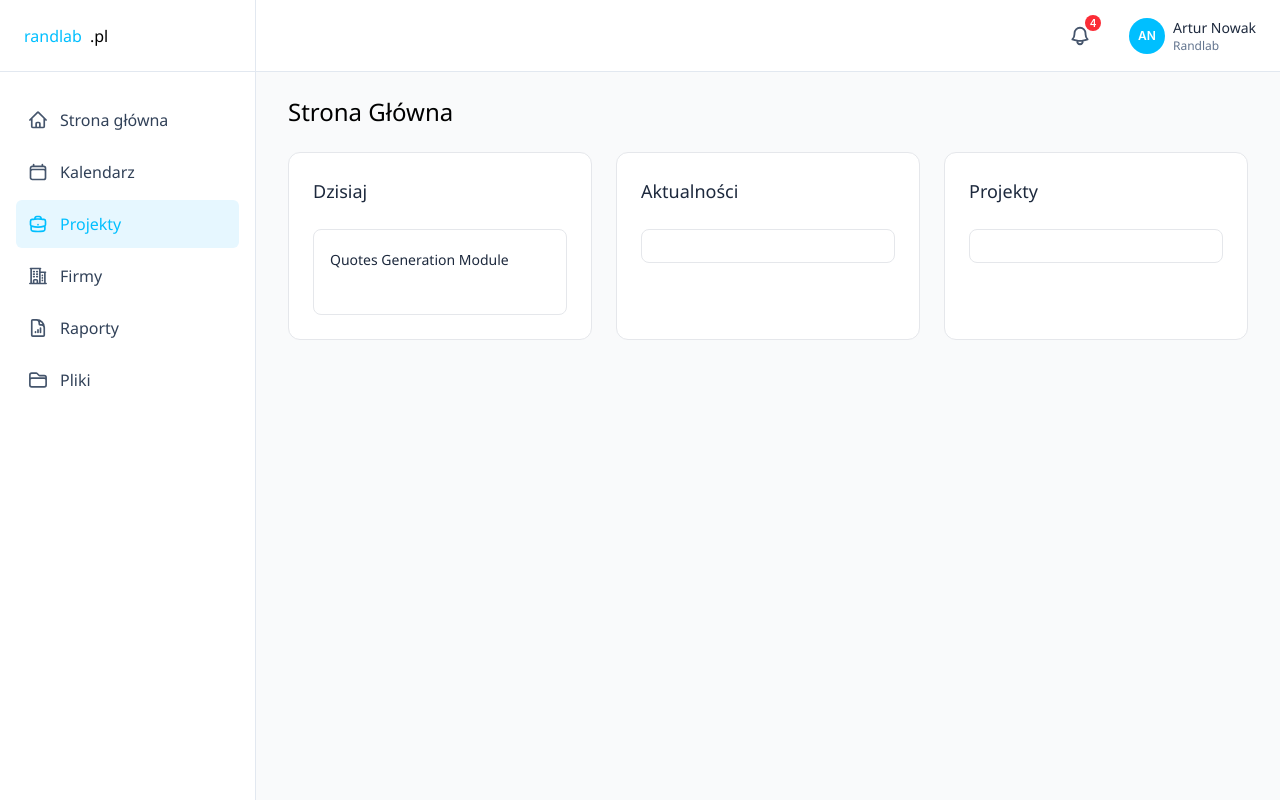
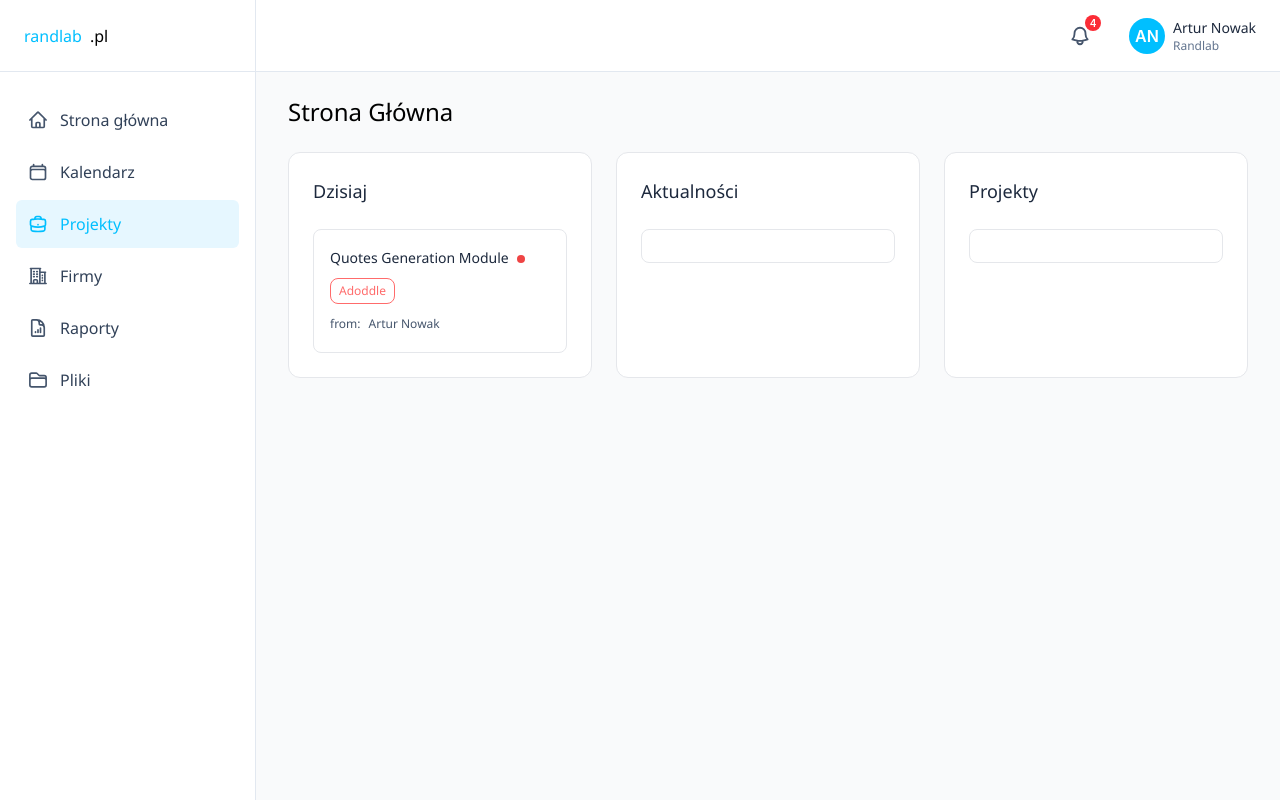
Before and after one commit to ScrumDone/ScrumDone, a React (Vite) app in the folder client/: page / in a window 1280 px wide. Built offline with nearby package versions, Linux system fonts and the light colour scheme.

Commit message:
added more in home page and changed a little reactangle with name and surname on the topbar

```diff
--- a/client/src/components/topBar.tsx
+++ b/client/src/components/topBar.tsx
@@ -18,7 +18,7 @@ const TopBar: React.FC = () => {
                 </button>
 
                 <div className="flex items-center gap-2">
-                    <div className="flex h-9 w-9 items-center justify-center rounded-full bg-scrumdone-blue-main text-xs font-semibold text-white">
+                    <div className="flex h-9 w-9 items-center justify-center rounded-full bg-scrumdone-blue-main text-base font-semibold text-white">
                         AN
                     </div>
 
--- a/client/src/pages/Homepage.tsx
+++ b/client/src/pages/Homepage.tsx
@@ -20,7 +20,21 @@ const Homepage: React.FC = () => {
                                 Dzisiaj
                             </h1>
                             <div className="border border-gray-200 rounded-lg p-4">
-                                <h1 className="font-segoe-ui  text-slate-800 text-[0.875rem] leading-7 font-normal tracking-[0em] antialiased mb-6">Quotes Generation Module</h1>
+                                <div className="flex items-center gap-2 mb-2">
+                                    <h1 className="font-segoe-ui text-slate-800 text-[0.875rem] leading-6 font-normal tracking-[0em] antialiased">
+                                        Quotes Generation Module
+                                    </h1>
+                                    <span className="mt-[0.1rem] h-2 w-2 rounded-full bg-scrumdone-red-500" />
+                                </div>
+                                <div className="border border-scrumdone-red-300 rounded-lg py-0.5 px-2 w-min mb-2">
+                                    <p className="font-segoe-ui text-scrumdone-red-300 text-[0.75rem] leading-5 font-normal tracking-[0em] antialiased">
+                                        Adoddle
+                                    </p>
+                                </div>
+                                <div className="flex items-center gap-2">
+                                    <h1 className="font-segoe-ui text-slate-600 text-[0.75rem] leading-6 font-normal tracking-[0em] antialiased">from:</h1>
+                                    <h1 className="font-segoe-ui text-slate-600 text-[0.75rem] leading-6 font-normal tracking-[0em] antialiased">Artur Nowak</h1>
+                                </div>
                             </div>
                         </div>
                         <div className="bg-white rounded-xl border border-gray-200 p-6">
```
